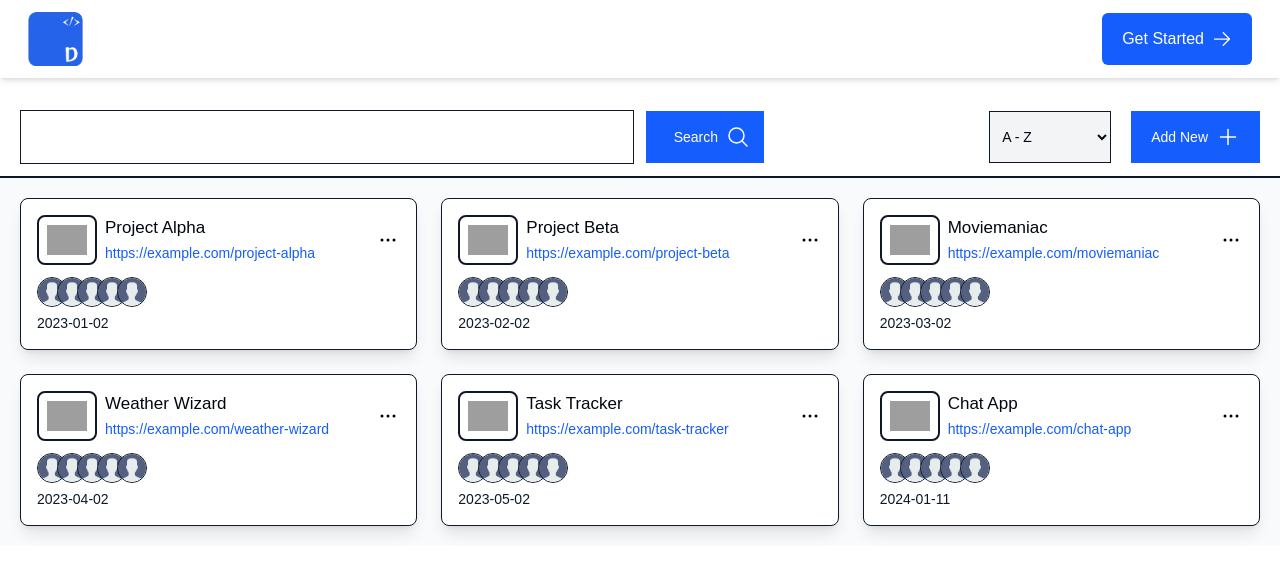
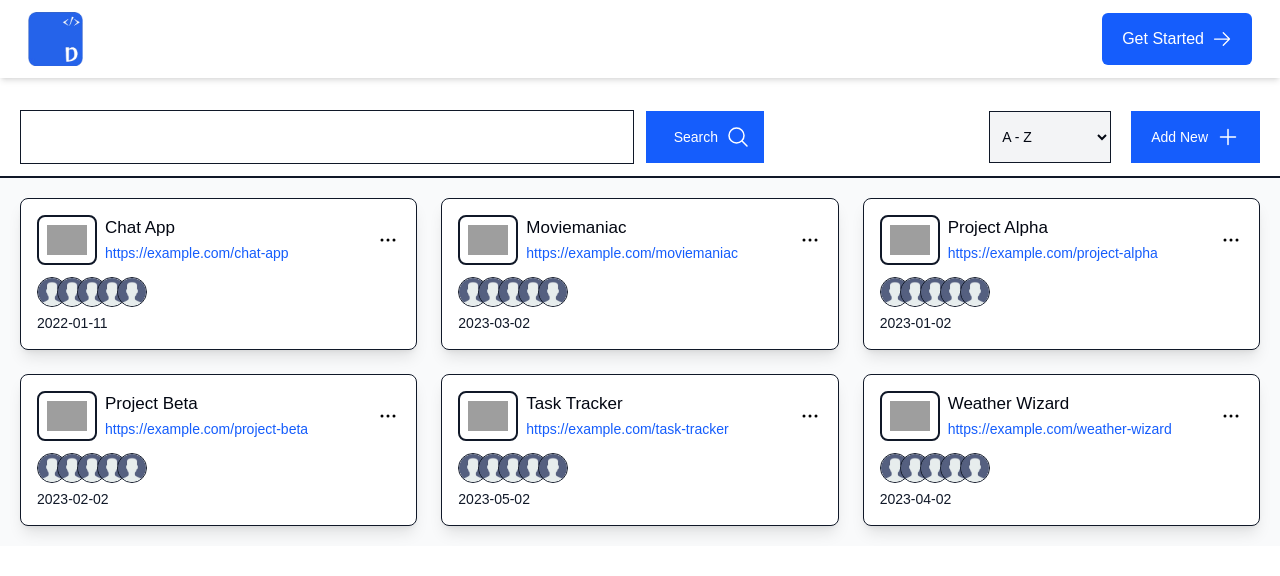
Before and after one commit to Jaycode01/DevCollab, a Next.js app: page /projects in a window 1280 px wide. Shown: the top 576 px of the page. Built offline with nearby package versions, Linux system fonts and the light colour scheme; no server answers; grey boxes are pictures that could not be loaded; a web font is replaced by a local one.

Commit message:
Implement project sorting functionality and update project dates in Projects component

```diff
--- a/src/app/projects/page.tsx
+++ b/src/app/projects/page.tsx
@@ -1,3 +1,6 @@
+"use client";
+
+import { useState, useMemo } from "react";
 import Search from "../../../public/search.svg";
 import AddIcon from "../../../public/add.svg";
 import ProjectTestImage from "../../../public/square-3-stack.svg";
@@ -8,6 +11,27 @@ import Image from "next/image";
 import { projects } from "../../lib/projectsData";
 
 export default function Projects() {
+  const [sortOption, setSortOption] = useState("a-z");
+
+  const sortedProjects = useMemo(() => {
+    return [...projects].sort((a, b) => {
+      if (sortOption === "a-z") {
+        return a.name.localeCompare(b.name);
+      }
+      if (sortOption === "date created") {
+        return (
+          new Date(b.createdAt).getTime() - new Date(a.createdAt).getTime()
+        );
+      }
+      if (sortOption === "last updated") {
+        return (
+          new Date(b.createdAt).getTime() - new Date(a.updatedAt).getTime()
+        );
+      }
+      return 0;
+    });
+  }, [sortOption]);
+
   return (
     <div className="w-full bg-gray-50 pb-5">
       <div className="mt-5 flex md:flex-row flex-col justify-between items-center border-b-2 border-gray-900 py-3 w-full md:px-5 px-2 gap-3.5 md:gap-0 bg-white">
@@ -26,7 +50,9 @@ export default function Projects() {
         </div>
         <div className="flex flex-row items-center gap-5 w-full md:w-auto">
           <select
-            name=""
+            name="sort projects"
+            value={sortOption}
+            onChange={(e) => setSortOption(e.target.value)}
             className=" py-4 px-2 bg-gray-100 outline-none border border-gray-900 text-sm"
           >
             <option value="a-z">A - Z</option>
@@ -42,7 +68,7 @@ export default function Projects() {
         </div>
       </div>
       <div className="mt-5 grid grid-cols-1 sm:grid-cols-2 lg:grid-cols-3 gap-6 px-5">
-        {projects.map((project) => (
+        {sortedProjects.map((project) => (
           <div
             key={project.id}
             className=" bg-white border border-gray-900 rounded-md p-4 shadow-lg flex flex-col gap-3 cursor-pointer hover:scale-98 transition-all duration-300 ease-in-out"
--- a/src/lib/projectsData.ts
+++ b/src/lib/projectsData.ts
@@ -65,8 +65,8 @@ export const projects: Project[] = [
     name: "Chat App",
     description: "A rela-time chat application.",
     image: "../../public/images/fakeUserPic.png",
-    createdAt: "2024-01-01",
-    updatedAt: "2024-01-11",
+    createdAt: "2021-01-01",
+    updatedAt: "2022-01-11",
     url: "https://example.com/chat-app",
     collaborators: ["Thomas", "Cosmin"],
   },
```
